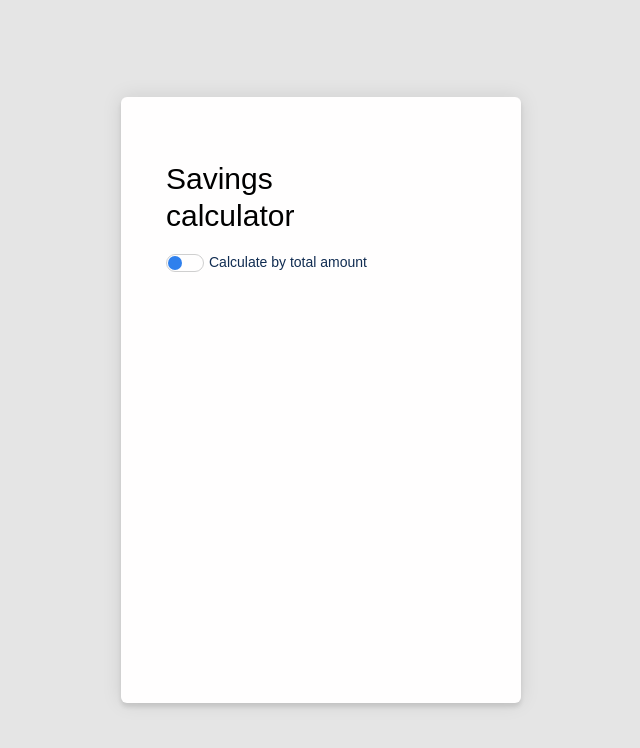
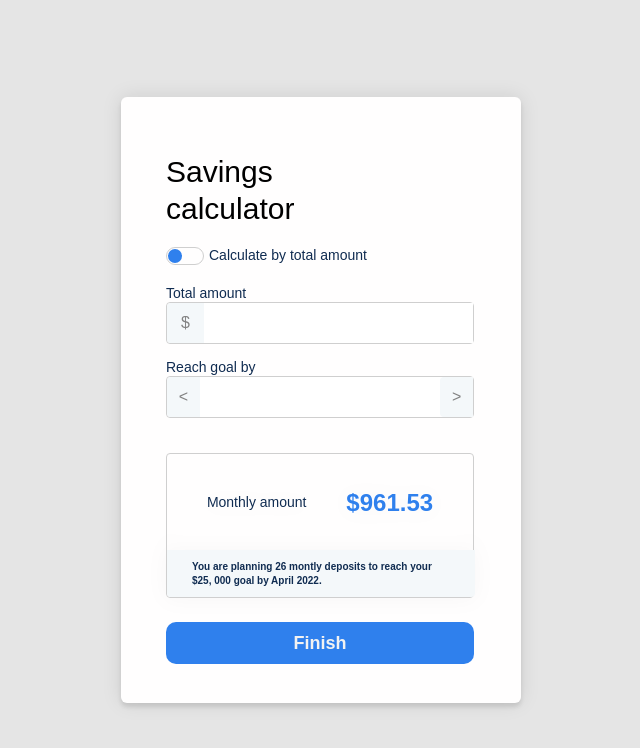
Before and after one commit to akmatoff/savings-calculator, a React (Create React App) app: page / in a window 1280 px wide. Shown: the top 748 px of the page, without its empty margins (319-959 px from the left). Built offline with nearby package versions, Linux system fonts and the light colour scheme; a web font is replaced by a local one.

Commit message:
UPDATE: UI Finished

```diff
--- /dev/null
+++ b/src/components/Button.tsx
@@ -0,0 +1,19 @@
+import styled from "styled-components";
+
+export default function Button() {
+  return <StyledButton>Finish</StyledButton>;
+}
+
+const StyledButton = styled.div`
+  display: grid;
+  place-content: center;
+  width: 308px;
+  height: 42px;
+  margin-top: 24px;
+  background: #2f80ed;
+  border-radius: 10px;
+  font-weight: bold;
+  font-size: 18px;
+  line-height: 22px;
+  color: #f2f2f2;
+`;
--- /dev/null
+++ b/src/components/Card.tsx
@@ -0,0 +1,60 @@
+import styled from "styled-components";
+
+export default function Card() {
+  return (
+    <StyledCard>
+      <Row>
+        <Label>Monthly amount</Label>
+        <MonthlyAmount>$961.53</MonthlyAmount>
+      </Row>
+      <Description>
+        You are planning 26 montly deposits to reach your $25, 000 goal by April
+        2022.
+      </Description>
+    </StyledCard>
+  );
+}
+
+const StyledCard = styled.div`
+  display: flex;
+  flex-direction: column;
+  width: 308px;
+  height: 145px;
+  border: 1px solid #cfcfcf;
+  box-sizing: border-box;
+  filter: drop-shadow(0px 1px 10px rgba(0, 0, 0, 0.03));
+  border-radius: 4px;
+`;
+
+const Row = styled.div`
+  display: flex;
+  flex-direction: row;
+  justify-content: space-evenly;
+  align-items: center;
+  height: 100%;
+`;
+
+const Label = styled.div`
+  font-size: 14px;
+  line-height: 17px;
+  color: #102c51;
+`;
+
+const MonthlyAmount = styled.div`
+  font-size: 24px;
+  font-weight: bold;
+  line-height: 29px;
+  color: #2f80ed;
+`;
+
+const Description = styled.div`
+  width: 308px;
+  height: 47px;
+  padding: 10px 25px;
+  background: #f4f8fa;
+  border-radius: 0px 0px 4px 4px;
+  font-size: 10px;
+  font-weight: bold;
+  line-height: 14px;
+  color: #102c51;
+`;
--- a/src/components/Container.tsx
+++ b/src/components/Container.tsx
@@ -1,6 +1,9 @@
 import styled from "styled-components";
 
 import ToggleSwitch from "./ToggleSwitch";
+import Form from "./Form";
+import Card from "./Card";
+import Button from "./Button";
 
 export default function Container() {
   return (
@@ -12,6 +15,9 @@ export default function Container() {
         <ToggleSwitch />
         <span>Calculate by total amount</span>
       </div>
+      <Form />
+      <Card />
+      <Button />
     </StyledContainer>
   );
 }
@@ -19,7 +25,7 @@ export default function Container() {
 const StyledContainer = styled.div`
   width: 400px;
   height: 606px;
-  padding: 43px 45px;
+  padding: 36px 45px;
   background: #fffefe;
   box-shadow: 0px 4px 4px rgba(0, 0, 0, 0.1), 0px 0px 20px rgba(0, 0, 0, 0.1);
   border-radius: 6px;
--- /dev/null
+++ b/src/components/Form.tsx
@@ -0,0 +1,61 @@
+import styled from "styled-components";
+
+export default function Form() {
+  return (
+    <StyledForm>
+      <label>Total amount</label>
+      <Field>
+        <div>$</div>
+        <StyledInput type="number" />
+      </Field>
+      <label>Reach goal by</label>
+      <Field>
+        <div>&lt;</div>
+        <StyledInput />
+        <div>&gt;</div>
+      </Field>
+    </StyledForm>
+  );
+}
+
+const StyledForm = styled.div`
+  display: flex;
+  flex-direction: column;
+  padding: 20px 0;
+
+  label {
+    font-size: 14px;
+    line-height: 17px;
+    color: #102c51;
+  }
+`;
+
+const Field = styled.div`
+  display: flex;
+  width: 308px;
+  height: 42px;
+  margin-bottom: 15px;
+  border: 1px solid #cfcfcf;
+  border-radius: 4px;
+
+  div {
+    width: 42px;
+    height: 40px;
+    display: grid;
+    place-content: center;
+    background: #f4f8fa;
+    border-radius: 4px 0px 0px 4px;
+    color: #828282;
+  }
+`;
+
+const StyledInput = styled.input`
+  width: 100%;
+  height: 100%;
+  text-align: center;
+  outline: none;
+  border: none;
+  font-size: 18px;
+  line-height: 22px;
+  color: #000000;
+`;
```
